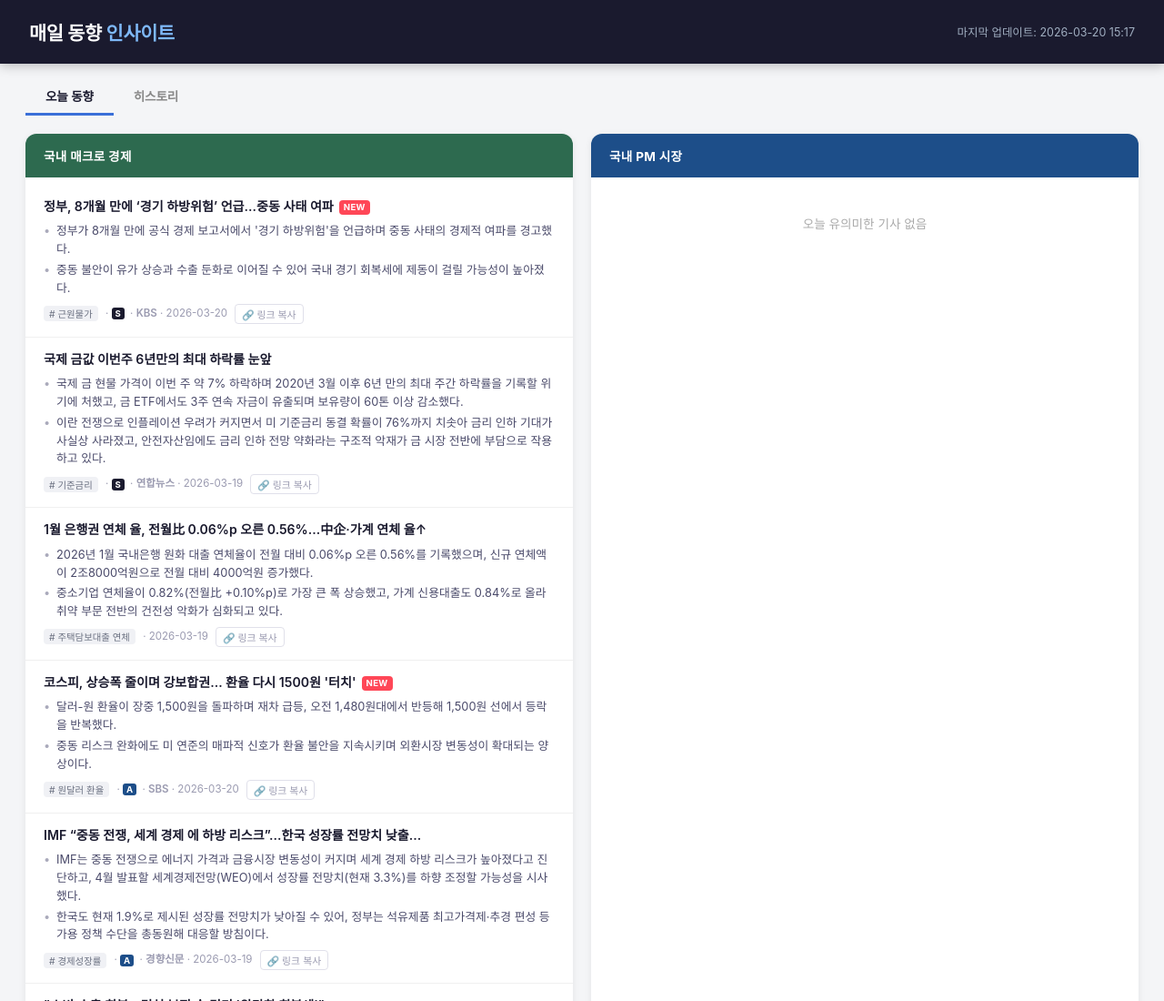
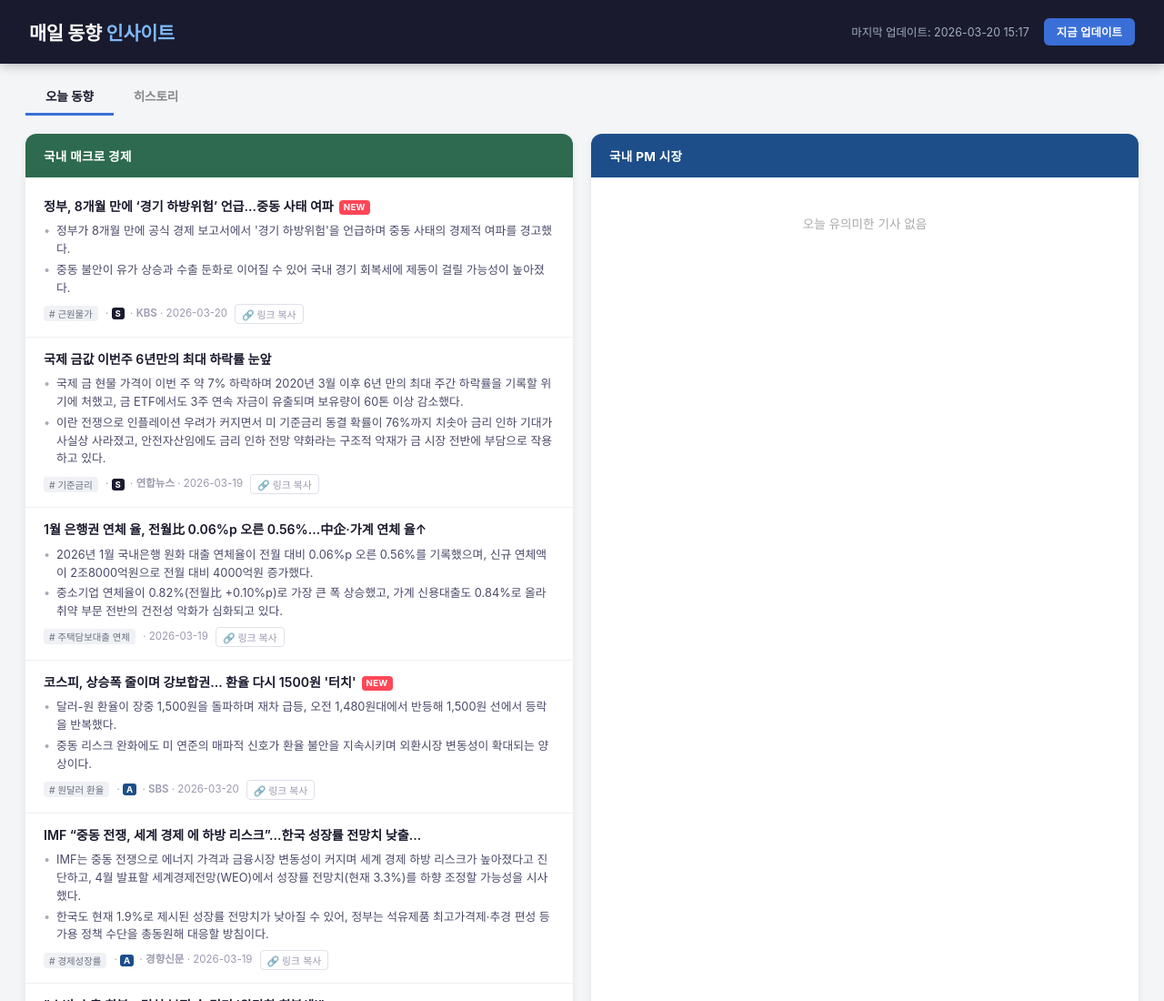
Before and after one commit to yujinkim031108-cmd/daily-insight, a plain HTML site: page index.html in a window 1280 px wide. Shown: the top 1100 px of the page at 91% size. Drawn offline with Linux system fonts and the light colour scheme.

Commit message:
Add update button to trigger GitHub Actions from UI

```diff
--- a/index.html
+++ b/index.html
@@ -45,6 +45,20 @@
     font-size: 0.78rem;
     color: #a0aec0;
   }
+
+  #run-btn {
+    padding: 6px 14px;
+    font-size: 0.78rem;
+    font-weight: 600;
+    background: #3a6fd8;
+    color: #fff;
+    border: none;
+    border-radius: 6px;
+    cursor: pointer;
+    transition: background 0.15s, opacity 0.15s;
+  }
+  #run-btn:hover { background: #2a5fc8; }
+  #run-btn:disabled { opacity: 0.5; cursor: default; }
 
   /* Tab nav */
   .tab-nav {
@@ -410,6 +424,7 @@
   <h1>매일 동향 <span>인사이트</span></h1>
   <div class="header-right">
     <div id="last-updated">불러오는 중...</div>
+    <button id="run-btn" onclick="triggerUpdate()">지금 업데이트</button>
   </div>
 </header>
 
@@ -750,6 +765,53 @@ function showHistoryDetail(dateStr, dayData, clickedCell) {
 // ── Init ──────────────────────────────────────────────
 initCal();
 render();
+
+// ── GitHub Actions 트리거 ──────────────────────────────
+async function triggerUpdate() {
+  let token = localStorage.getItem('gh_token');
+  if (!token) {
+    token = prompt('GitHub Personal Access Token 입력 (workflow 권한 필요)\n한 번만 입력하면 저장됩니다:');
+    if (!token) return;
+    localStorage.setItem('gh_token', token.trim());
+  }
+
+  const btn = document.getElementById('run-btn');
+  btn.disabled = true;
+  btn.textContent = '실행 중...';
+
+  try {
+    const res = await fetch(
+      'https://api.github.com/repos/yujinkim031108-cmd/daily-insight/actions/workflows/daily.yml/dispatches',
+      {
+        method: 'POST',
+        headers: {
+          'Authorization': 'Bearer ' + token,
+          'Accept': 'application/vnd.github+json',
+          'Content-Type': 'application/json',
+        },
+        body: JSON.stringify({ ref: 'main' }),
+      }
+    );
+
+    if (res.status === 204) {
+      btn.textContent = '실행됨 ✓';
+      setTimeout(() => { btn.disabled = false; btn.textContent = '지금 업데이트'; }, 5000);
+    } else if (res.status === 401) {
+      alert('토큰이 올바르지 않습니다. 다시 입력해주세요.');
+      localStorage.removeItem('gh_token');
+      btn.disabled = false;
+      btn.textContent = '지금 업데이트';
+    } else {
+      alert('오류: ' + res.status);
+      btn.disabled = false;
+      btn.textContent = '지금 업데이트';
+    }
+  } catch (e) {
+    alert('네트워크 오류: ' + e.message);
+    btn.disabled = false;
+    btn.textContent = '지금 업데이트';
+  }
+}
 </script>
 </body>
 </html>
```
